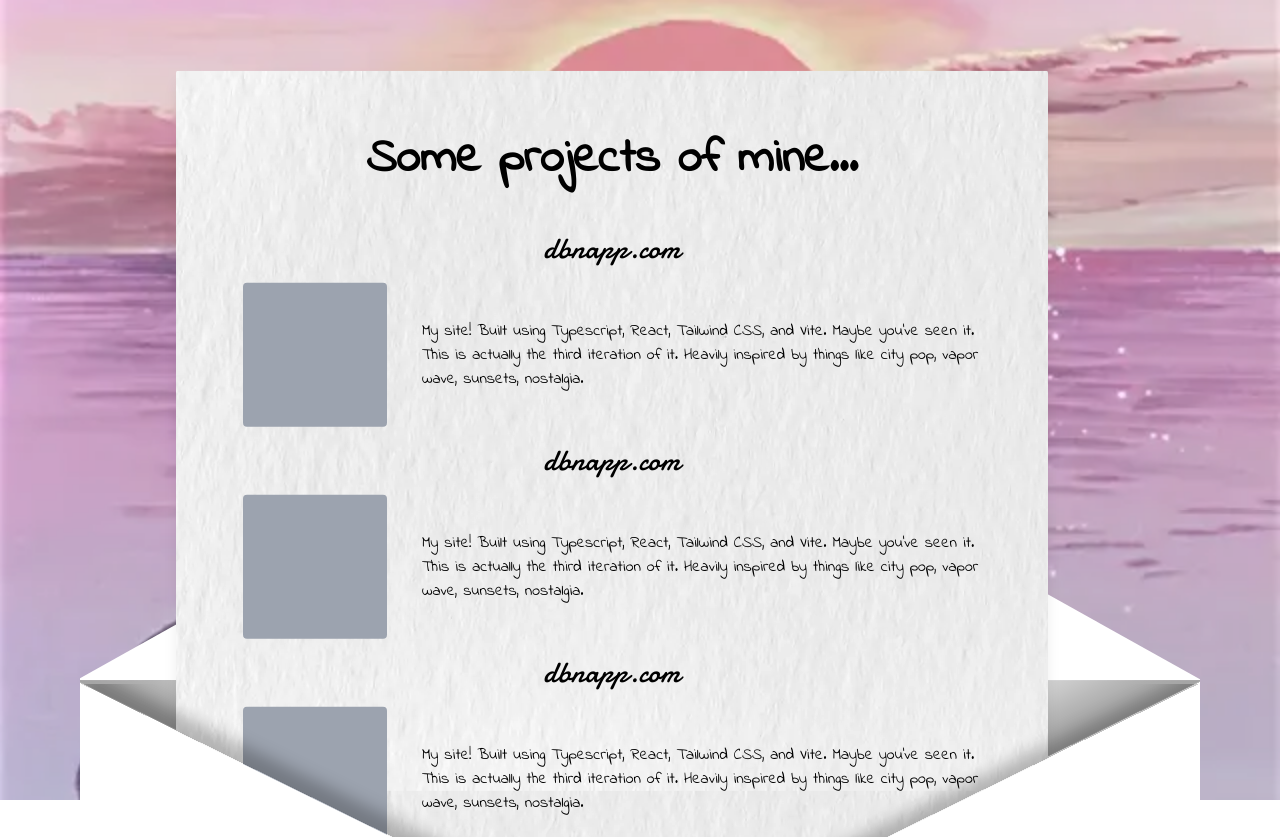
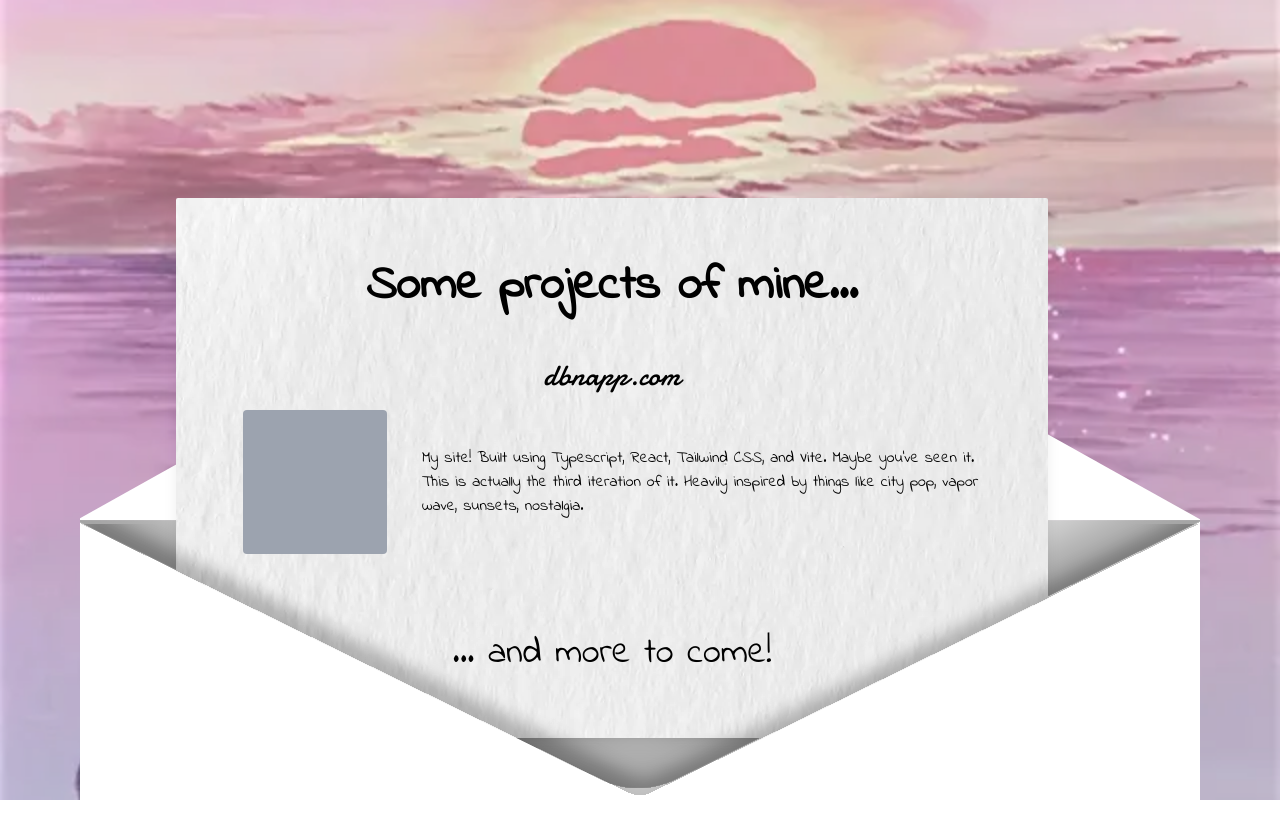
Before and after one commit to dbnapp/dbnapp.github.io, a React (Vite) app: page /projects in a window 1280 px wide. Shown: the top 837 px of the page. Built offline with nearby package versions, Linux system fonts and the light colour scheme.

Commit message:
animating correctly

```diff
--- a/src/components/Projects/Envelope.tsx
+++ b/src/components/Projects/Envelope.tsx
@@ -6,18 +6,21 @@
   const { scrollYProgress } = useScroll();
   const paperTranslateY = useTransform(
     scrollYProgress,
-    [0.7, 1],
+    [0.8, 1],
     ["0%", "-30%"]
   );
   const envelopeTranslateY = useTransform(
     scrollYProgress,
-    [0.7, 1],
-    ["0%", "90%"]
+    [0.55, 0.7],
+    ["100%", "0%"]
   );
 
   return (
     <div>
-      <motion.div className="fixed -bottom-[36rem] w-[95%] lg:w-[70rem] z-0">
+      <motion.div
+        className="fixed -bottom-[26rem] w-[95%] lg:w-[70rem]"
+        style={{ translateY: envelopeTranslateY }}
+      >
         <svg
           xmlns="http://www.w3.org/2000/svg"
           fill="none"
@@ -155,7 +158,10 @@
       >
         {children}
       </motion.div>
-      <motion.div className="fixed -bottom-[36rem] w-[95%] lg:w-[70rem] z-20">
+      <motion.div
+        className="fixed -bottom-[26rem] w-[95%] lg:w-[70rem]"
+        style={{ translateY: envelopeTranslateY }}
+      >
         <EnvelopeFront />
       </motion.div>
     </div>
--- a/src/components/Projects/index.tsx
+++ b/src/components/Projects/index.tsx
@@ -23,28 +23,6 @@
             <div className="font-[IndieFlower] font-bold text-xl sm:text-3xl md:text-4xl lg:text-5xl pb-8">
               Some projects of mine...
             </div>
-            {projects.map((project, index) => (
-              <div key={index} className="grid grid-cols-4 gap-4 items-center">
-                <div className="col-span-4 justify-self-center font-[Damion] text-3xl">
-                  {project.title}
-                </div>
-                <div className="col-span-4 md:col-span-1 justify-self-center w-full max-w-36 aspect-square bg-gray-400 rounded"></div>
-                <p className="col-span-4 md:col-span-3 font-[IndieFlower] text-center md:text-left">
-                  {project.description}
-                </p>
-              </div>
-            ))}
-            {projects.map((project, index) => (
-              <div key={index} className="grid grid-cols-4 gap-4 items-center">
-                <div className="col-span-4 justify-self-center font-[Damion] text-3xl">
-                  {project.title}
-                </div>
-                <div className="col-span-4 md:col-span-1 justify-self-center w-full max-w-36 aspect-square bg-gray-400 rounded"></div>
-                <p className="col-span-4 md:col-span-3 font-[IndieFlower] text-center md:text-left">
-                  {project.description}
-                </p>
-              </div>
-            ))}
             {projects.map((project, index) => (
               <div key={index} className="grid grid-cols-4 gap-4 items-center">
                 <div className="col-span-4 justify-self-center font-[Damion] text-3xl">
```
